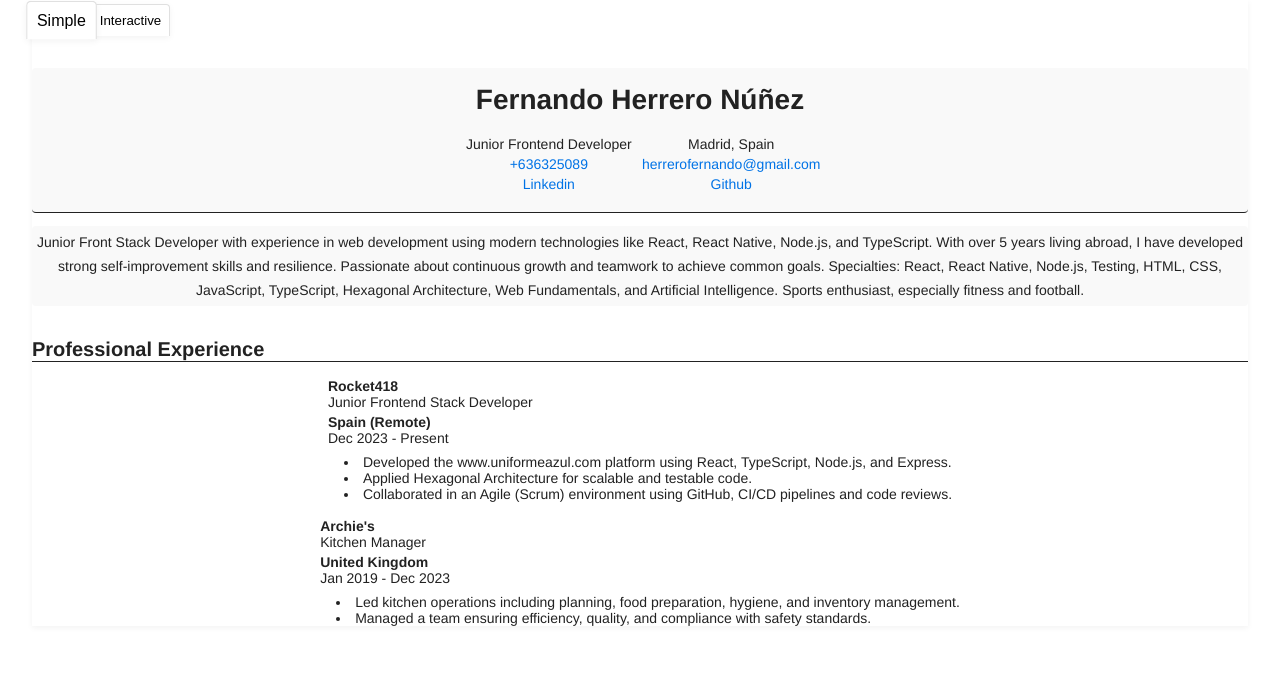
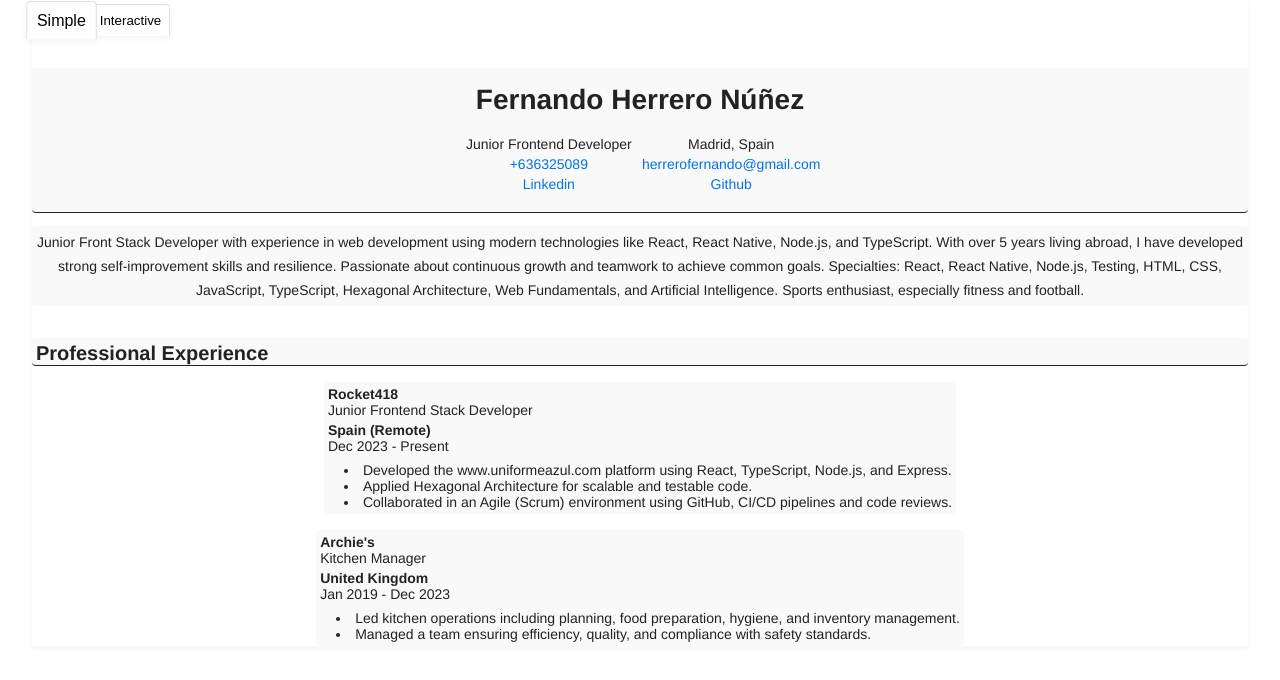
Before and after one commit to Fernando-Herrero/cv-online-react, a React (Vite) app: page / in a window 1280 px wide. Shown: the top 680 px of the page. Built offline with nearby package versions, Linux system fonts and the light colour scheme.

Commit message:
styles: add few styles in the project to better visualizing

```diff
--- a/src/App.css
+++ b/src/App.css
@@ -82,7 +82,11 @@ a {
 h2 {
 	font-size: var(--font-size-large);
 	border-bottom: 1px solid var(--text-color);
-    width: 100%;
+	width: 100%;
+	background-color: var(--section-bg);
+	padding-top: var(--spacing-xs);
+	padding-left: var(--spacing-xs);
+	border-radius: var(--border-radius);
 }
 
 .section-container {
--- a/src/components/ProfesionalExperience/ProfessionalExperience.css
+++ b/src/components/ProfesionalExperience/ProfessionalExperience.css
@@ -2,8 +2,11 @@
 	display: flex;
 	flex-direction: column;
 	gap: var(--spacing-sm);
-    padding-top: var(--spacing-md);
+	margin-top: var(--spacing-md);
+	padding: var(--spacing-xs);
 	font-size: var(--font-size-small);
+	background-color: var(--section-bg);
+	border-radius: var(--border-radius);
 }
 
 .experience-company-date {
```
Lines whose indentation alone changed are shown as unchanged.
